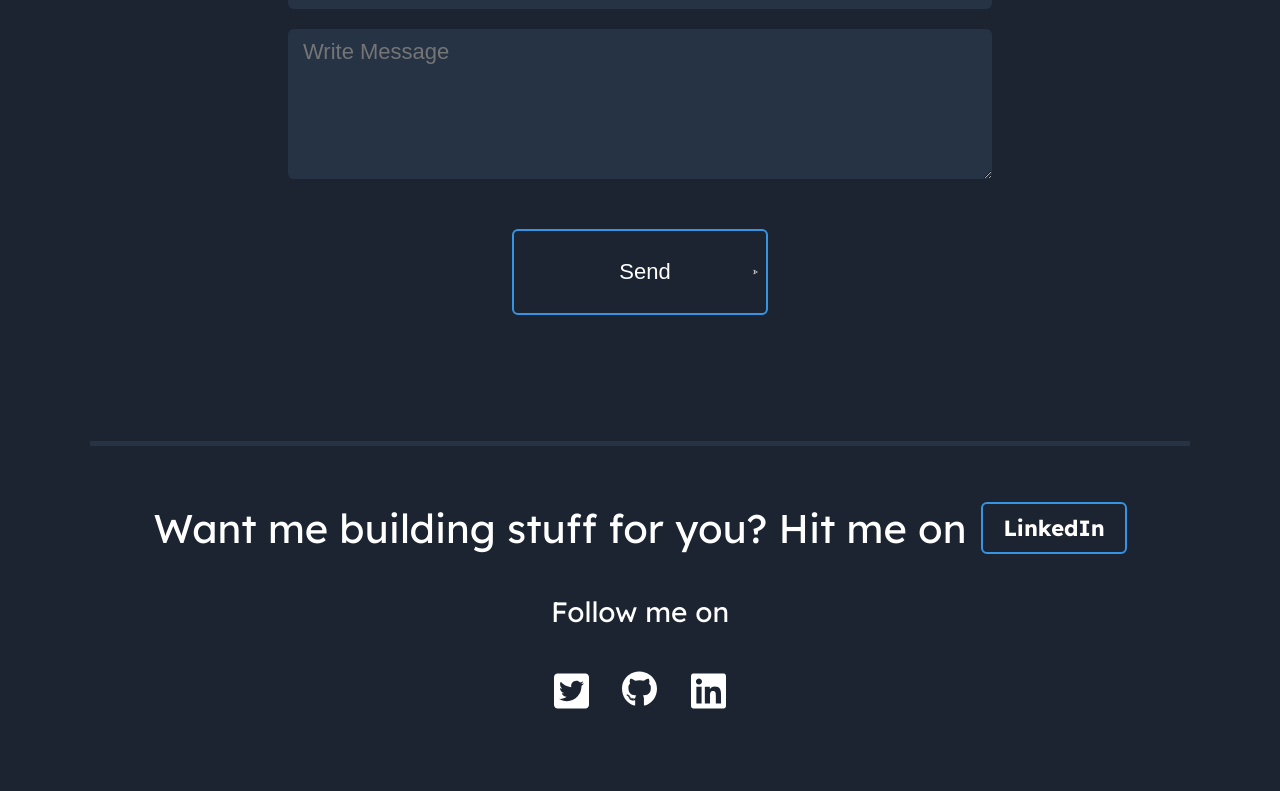
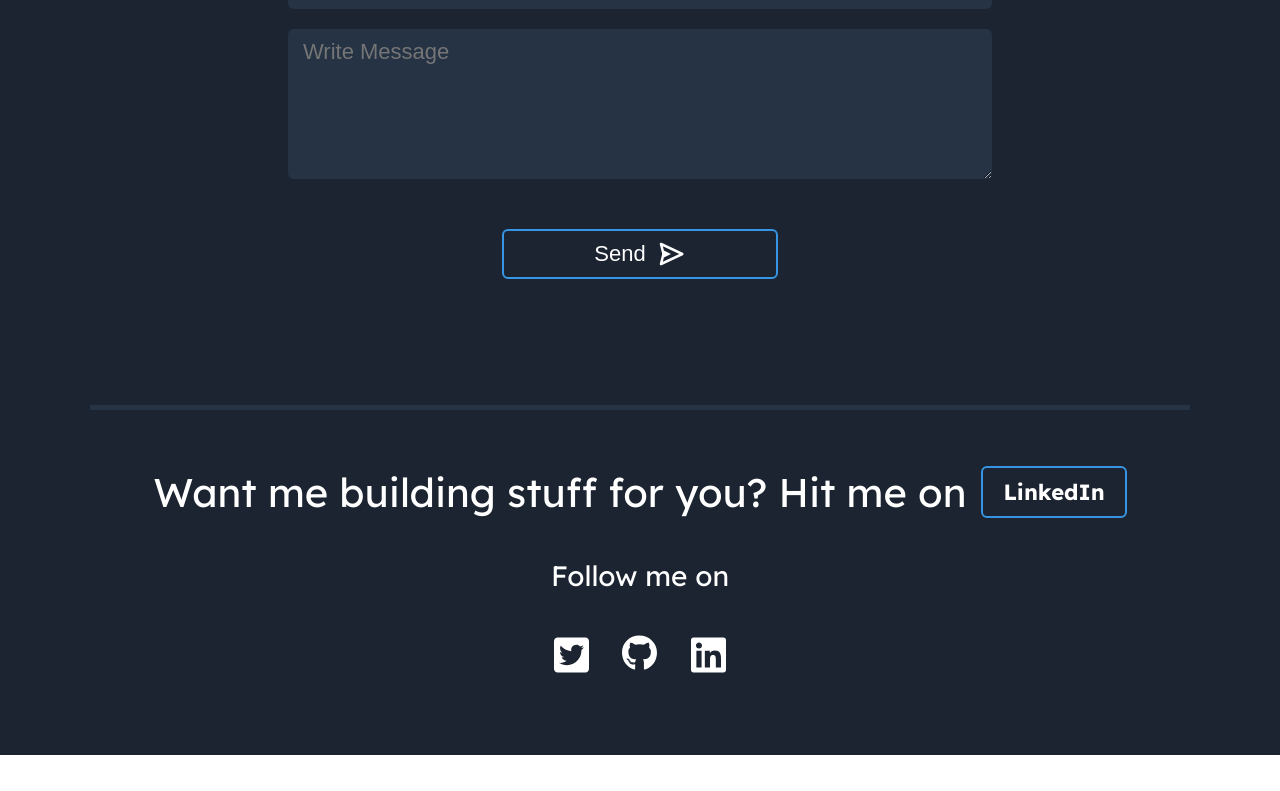
Before and after one commit to NTiger07/portfolio-react, a React (Create React App) app: page / in a window 1280 px wide. Shown: the part 3137-3928 px from the top of the page. After the commit the page ends 3892 px from the top, so only its background shows below. Built offline with nearby package versions, Linux system fonts and the light colour scheme.

Commit message:
contact fix done

```diff
--- a/public/index.html
+++ b/public/index.html
@@ -6,7 +6,7 @@
   <link rel="icon" href="%PUBLIC_URL%/favicon.ico" />
   <meta name="viewport" content="width=device-width, initial-scale=1" />
   <link rel="manifest" href="%PUBLIC_URL%/manifest.json" />
-  <title>Favour Olaleru</title>
+  <title>Favour Olaleru | Portfolio</title>
   <link rel="apple-touch-icon" sizes="180x180" href="public/apple-touch-icon.png">
   <link rel="icon" type="image/png" sizes="32x32" href="public/favicon-32x32.png">
   <link rel="icon" type="image/png" sizes="16x16" href="public/favicon-16x16.png">
--- a/src/components/Contact.css
+++ b/src/components/Contact.css
@@ -59,14 +59,26 @@ textarea {
   border: solid 2px rgb(55, 148, 227);
   border-radius: 6px;
   transition: all 0.3s ease-in;
-  width: 20vw;
+  width: min-content;
   display: flex;
   align-items: center;
+  padding: 8px 90px;
 }
 #submitBtn input {
   cursor: pointer;
   resize: none;
   background-color: transparent;
+  width: fit-content;
+  margin: 0;
+  padding: 0;
+}
+#submitBtn input:focus {
+  border: none;
+  transition: none;
+}
+#submitBtn img {
+  width: 40px;
+  padding-left: 10px;
 }
 #submitBtn:hover {
   transform: scale(1.01);
@@ -78,7 +90,6 @@ textarea {
   justify-content: center;
   align-items: center;
   position: absolute;
-  background: #000000d0;
   width: 100%;
   height: 100%;
 }
```
